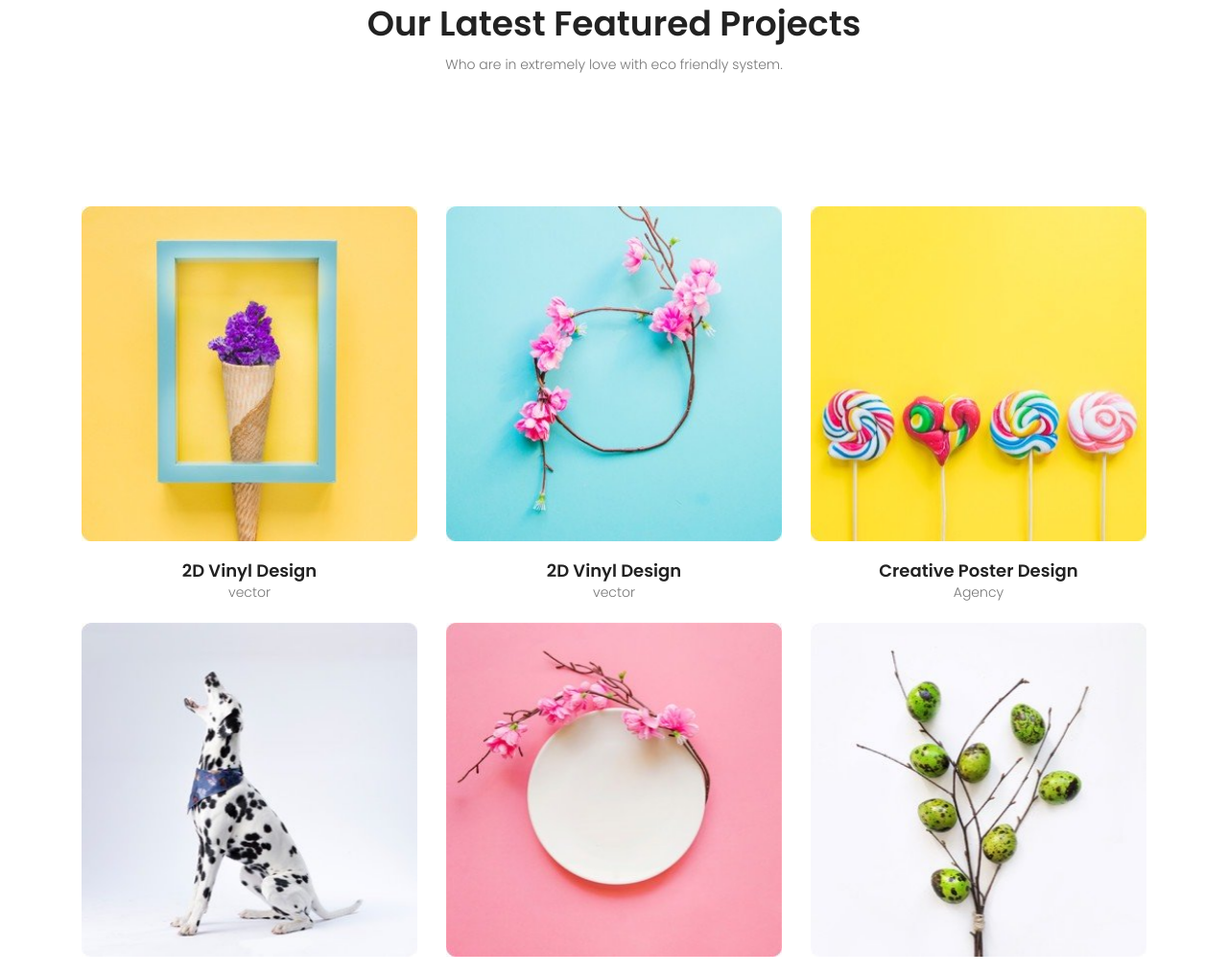
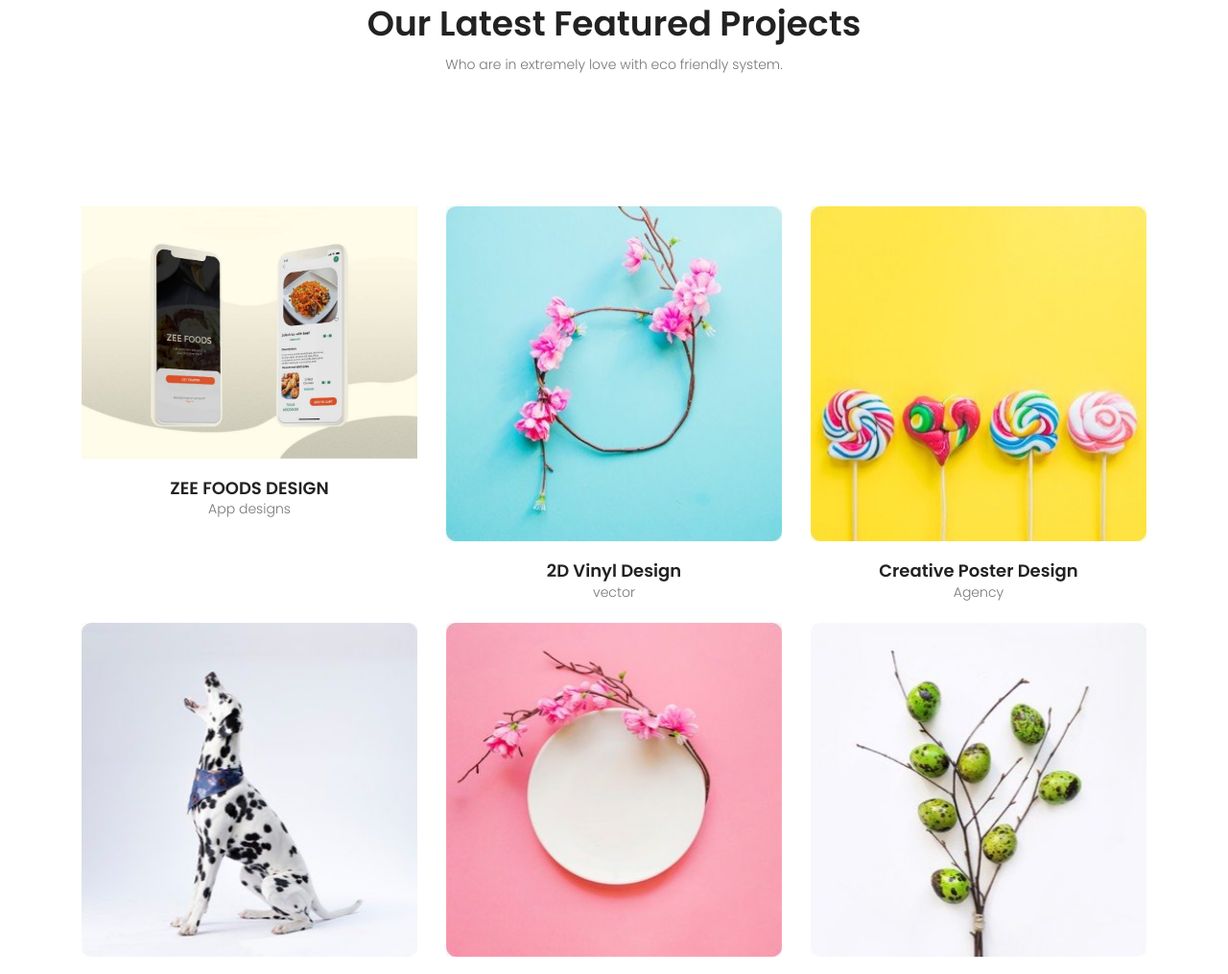
Before and after one commit to dybaay/Azeezah-portfolio, a plain HTML site: page index.html in a window 1280 px wide. Shown: the part 1378-2393 px from the top of the page at 96% size. Drawn offline with Linux system fonts and the light colour scheme.

Commit message:
first project

```diff
--- a/index.html
+++ b/index.html
@@ -89,17 +89,17 @@ I am a self-taught UI designer and UX researcher, I'm always motivated to use my
 <div class="relative">
 <div class="thumb">
 
-<img class="image img-fluid" src="img/xp1.jpg.pagespeed.ic.a3xtwVBuO2.jpg" alt="">
+<img class="image img-fluid" src="img/zeefood.jpeg" alt="">
 </div>
-<a href="img/p1.jpg" class="img-pop-up">
+<a href="case-study/zeefood-case.pdf" class="img-pop-up">
 <div class="middle">
 <div class="text align-self-center d-flex"><img src="img/xpreview.png.pagespeed.ic.SVtTtk2NIg.png" alt=""></div>
 </div>
 </a>
 </div>
 <div class="p-inner">
-<h4>2D Vinyl Design</h4>
-<div class="cat">vector</div>
+<h4>ZEE FOODS DESIGN</h4>
+<div class="cat">App designs</div>
 </div>
 </div>
 <div class="single-portfolio col-sm-4 all raster">
```
Also changed, not shown: img/zeefood.jpeg (added), 3 other files.
